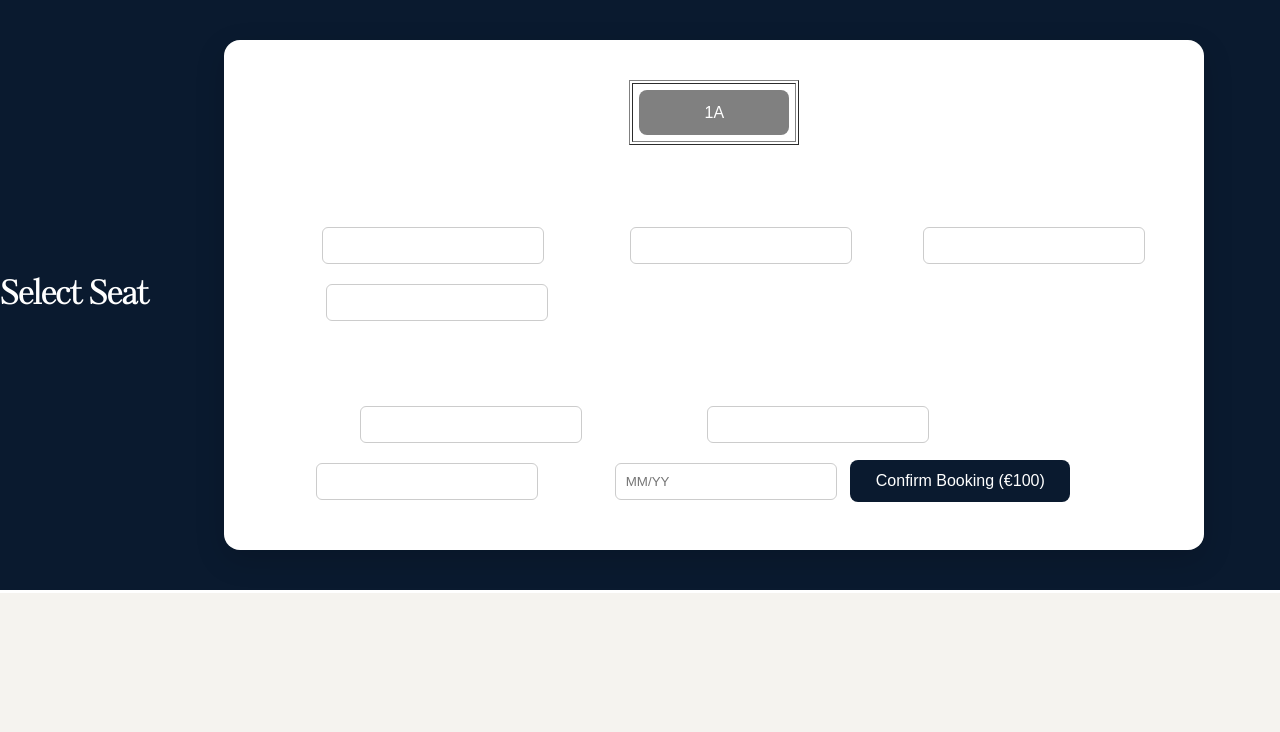
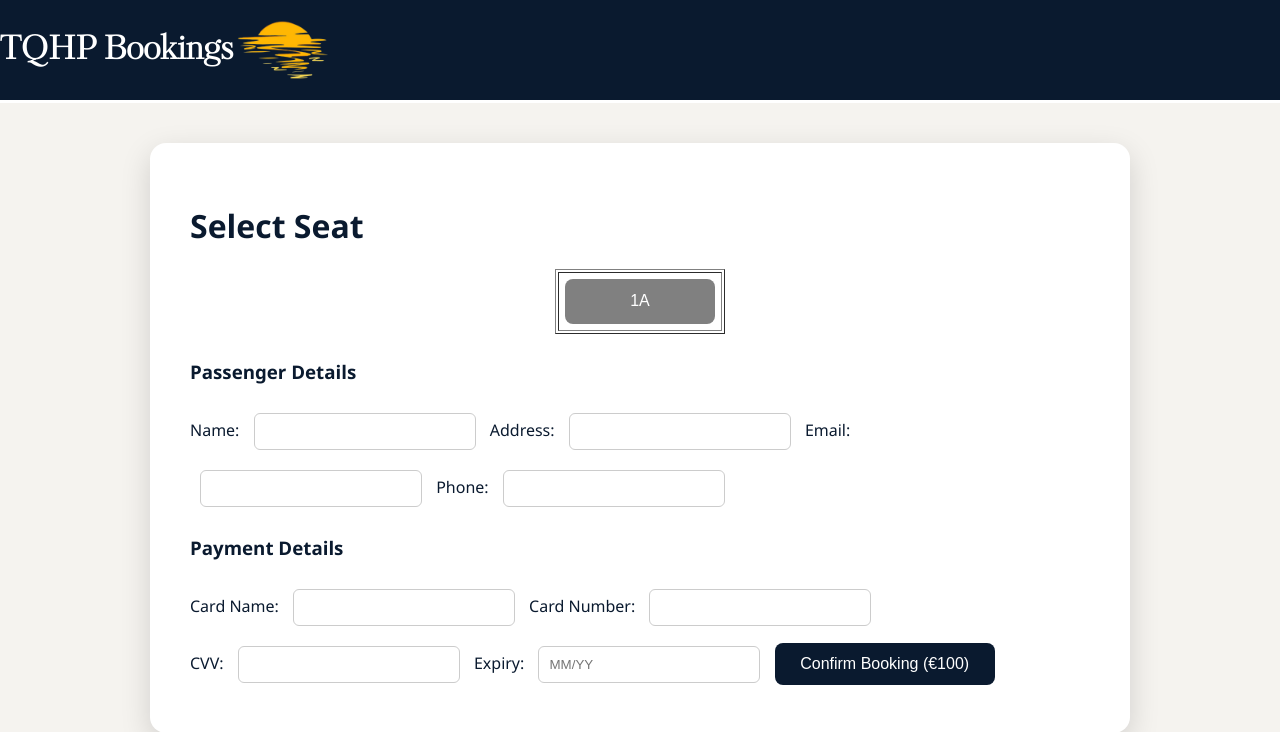
Before and after one commit to heidimusoke/Team_Project, a Flask app: page /selectSeat/1 in a window 1280 px wide. Shown: the top 732 px of the page. Run offline with Flask 3, Linux system fonts and the light colour scheme; data comes from the database, SQL or seed files in the repository; both versions use the stored data as it was after the commit.

Commit message:
cleaned the layout a bit

```diff
--- a/project/static/selectSeat.css
+++ b/project/static/selectSeat.css
@@ -59,10 +59,9 @@ button {
     max-width: 1000px;
     border-radius: 15px;
     box-shadow: 0 10px 25px rgba(0,0,0,0.2);
-
-    /*important for placing it in center*/
     margin: 50px auto;
 }
+
 #display table {
     width: 100%;
     border-collapse: collapse;
--- a/project/templates/selectSeat.html
+++ b/project/templates/selectSeat.html
@@ -11,10 +11,13 @@
 
 
     <div class="topBar">
-         <h1>Select Seat</h1>
+                <h1>
+            TQHP Bookings</h1>
+            <img id="logo" src="{{ url_for('static', filename='Images/sunset logo.png') }}">
+    </div>
 
 <div class="seat-container">
-
+    <h1> Select Seat</h1>
 
 <table border="1">
 
```
Also changed, not shown: project/AirPlaneSystem.db.
